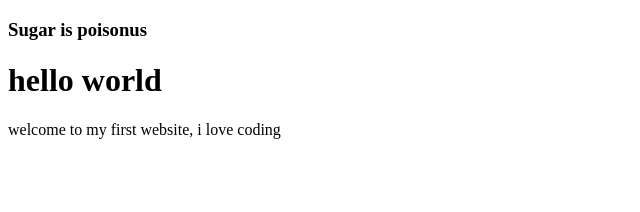
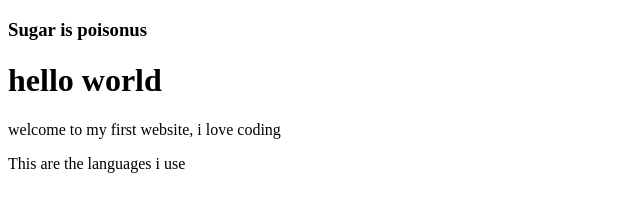
Before and after one commit to NyaunchoDavid/projectringa, a plain HTML site: page hello-world.html in a window 1280 px wide. Shown: the whole page, without its empty margins (0-640 px from the left). Drawn offline with Linux system fonts and the light colour scheme.

Commit message:
another paragraph

```diff
--- a/hello-world.html
+++ b/hello-world.html
@@ -7,5 +7,6 @@
 <h3>Sugar is poisonus</h3>
 <h1>hello world</h1>
 <p>welcome to my first website, i love coding</p>
+<p>This are the languages i use</p>
 </body>
 </html>
```
